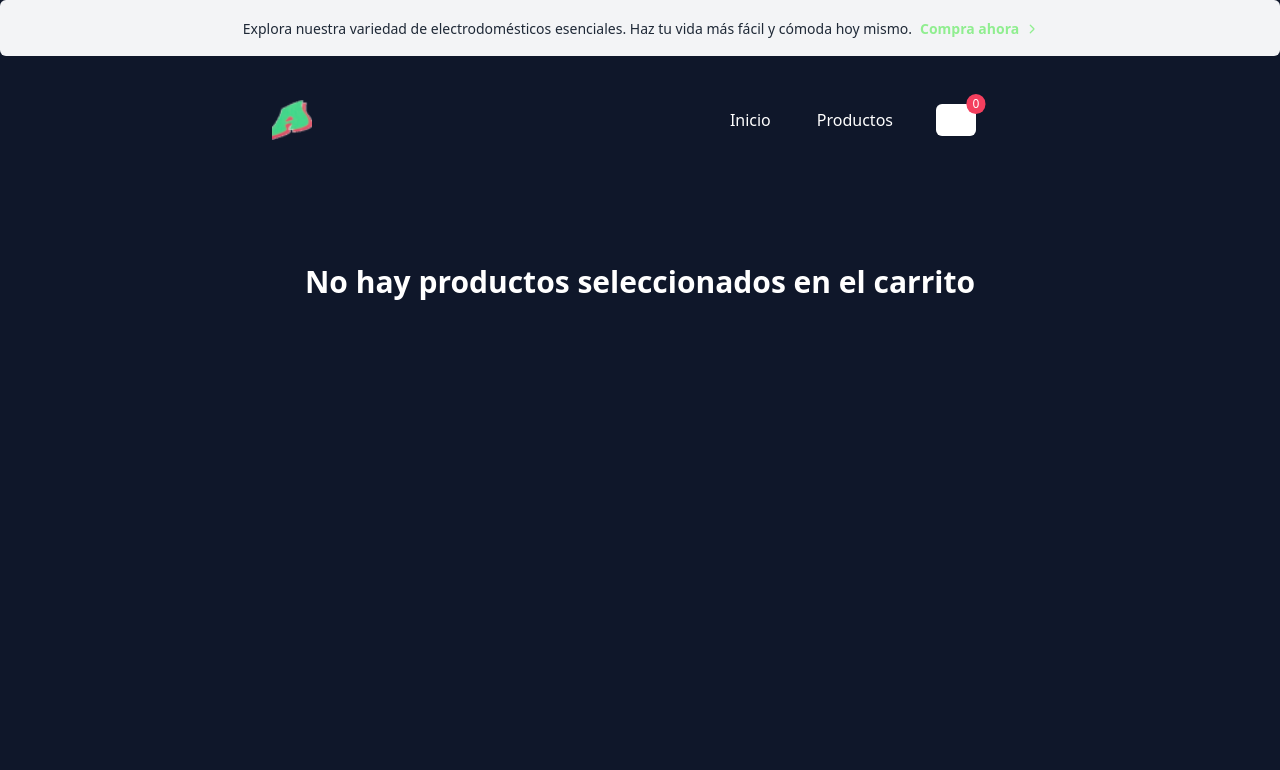
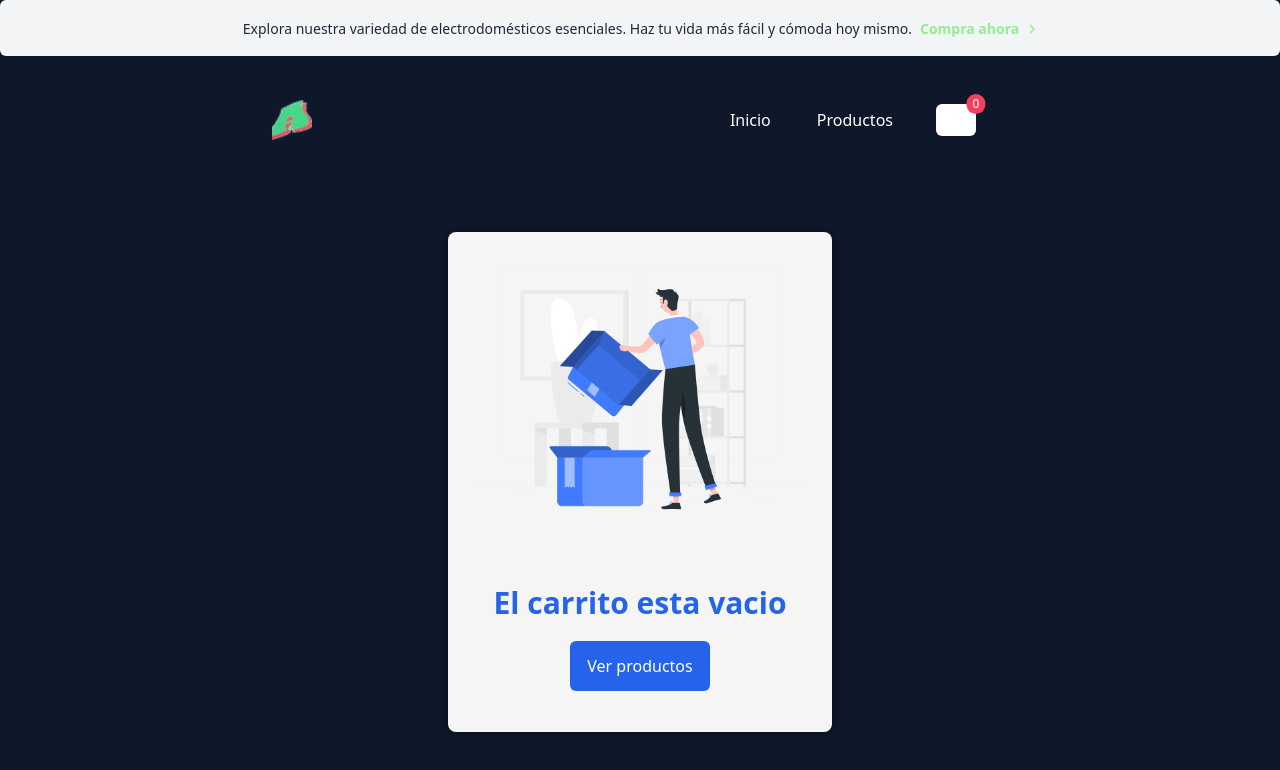
Before and after one commit to agusflores/e-commerce, a React (Vite) app: page /cart in a window 1280 px wide. Shown: the top 770 px of the page. Built offline with nearby package versions, Linux system fonts and the light colour scheme.

Commit message:
template provisional de carrito vacio

```diff
--- /dev/null
+++ b/src/components/atoms/EmptyCart.jsx
@@ -0,0 +1,25 @@
+import { Link } from 'react-router-dom'
+
+export const EmptyCart = () => {
+  return (
+    <div className="flex justify-center item-center">
+      <div className="empty-cart-container">
+        <div className="w-full h-2/3 flex justify-center">
+          <img src="src/assets/empty-cart.png" alt="" />
+        </div>
+        <h1 className="text-center mt-5 text-blue-600 text-3xl font-bold">
+          El carrito esta vacio
+        </h1>
+        <div className="flex justify-center mt-5">
+          <Link
+            to="/products"
+            aria-current="page"
+            className="inline-flex justify-center items-center gap-x-3 text-center bg-blue-600 hover:bg-blue-700 border border-transparent text-sm lg:text-base text-white font-medium rounded-md focus:outline-none focus:ring-2 focus:ring-blue-600 focus:ring-offset-2 focus:ring-offset-white transition py-3 px-4 dark:focus:ring-offset-gray-800"
+          >
+            Ver productos{' '}
+          </Link>
+        </div>
+      </div>
+    </div>
+  )
+}
--- a/src/components/organisms/Cart.jsx
+++ b/src/components/organisms/Cart.jsx
@@ -2,6 +2,7 @@ import { ProductCardInCart } from '../atoms/ProductCardInCart'
 import { CartContext } from '../../context/CartProvider'
 import { useContext, useState } from 'react'
 import { Alert } from '@mui/material'
+import { EmptyCart } from '../atoms/EmptyCart'
 export const Cart = () => {
   const cartContext = useContext(CartContext)
   const [openAlert, setOpenAlert] = useState(false)
@@ -21,11 +22,7 @@ export const Cart = () => {
   return (
     <>
       {cartContext.cart.length === 0 ? (
-        <div className="h-screen pt-20">
-          <h1 className="text-3xl font-bold text-center text-white">
-            No hay productos seleccionados en el carrito
-          </h1>
-        </div>
+        <EmptyCart />
       ) : (
         <div className="h-screen pt-20  overflow-y-auto">
           <h1 className="mb-10 text-3xl font-bold text-center text-white">
--- a/src/index.css
+++ b/src/index.css
@@ -35,11 +35,17 @@ html {
   font-weight: bold !important;
 }
 
-.cart-widget :hover {
-  color: lightgreen !important;
-}
-
 .product-card {
   height: 600px;
   width: 400px;
 }
+
+.empty-cart-container {
+  align-self: center;
+  margin-top: 3rem;
+  height: 500px;
+  width: 30%;
+  background-color: whitesmoke;
+  border-radius: 8px;
+  box-shadow: 0 0 10px rgba(0, 0, 0, 0.5);
+}
```
Also changed, not shown: src/assets/empty-cart.png (added).
